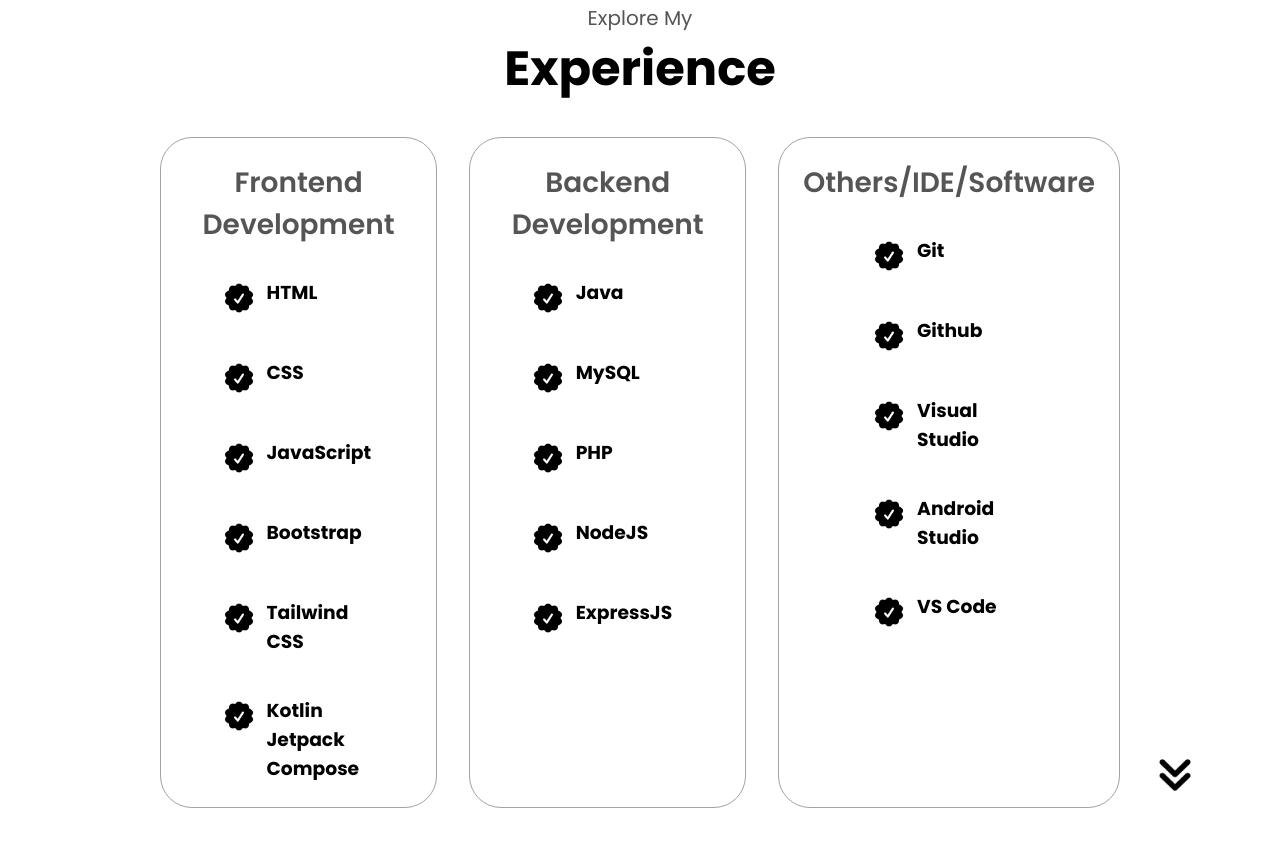
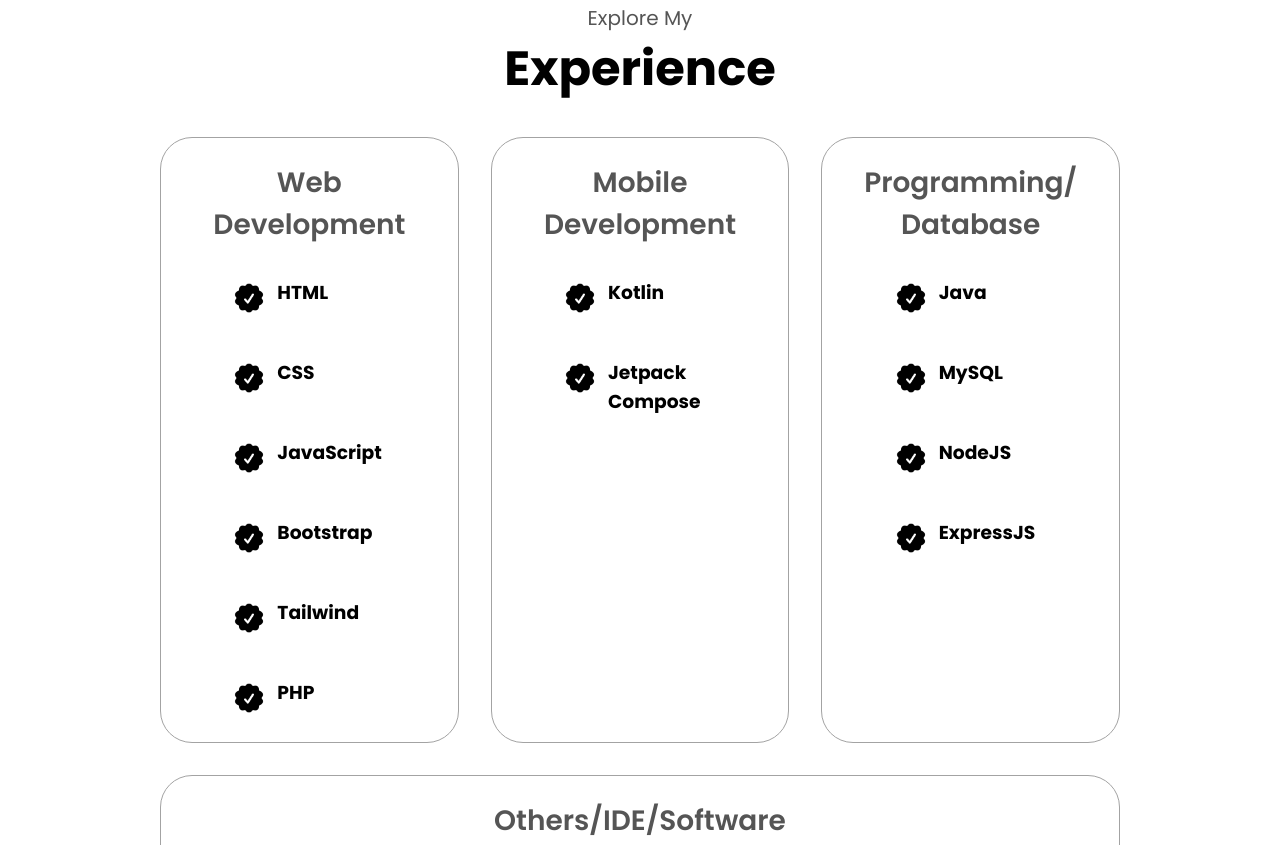
Before and after one commit to kcrosita23/website-portfolio-draft, a plain HTML site: page index.html in a window 1280 px wide. Shown: the part 1685-2530 px from the top of the page. Drawn offline with Linux system fonts and the light colour scheme.

Commit message:
update on icons

```diff
--- a/index.html
+++ b/index.html
@@ -92,12 +92,12 @@
             <div class="about-details-container">
                 <div class="about-containers">
                     <div class="details-container">
-                        <img src="./assets/experiencelogo.png" alt="Experience icon" class="icon">
+                        <img src="./assets/experiencelogo.png" alt="Experience icon" class="icon-check">
                         <h3>Experience</h3>
                         <p> 4months <br> Software Developer Coordinator Intern Lead </p>
                     </div>
                     <div class="details-container">
-                        <img src="./assets/educationlogo.png" alt="Education icon" class="icon">
+                        <img src="./assets/educationlogo.png" alt="Education icon" class="icon-check">
                         <h3>Education</h3>
                         <p> Bachelor's Degree <br> Bachelor of Science in Information Technology </p>
                     </div>
@@ -121,7 +121,7 @@
         <div class="experience-details-container">
             <div class="about-containers">
                 <div class="details-container">
-                    <h2 class="experience-sub-title">Frontend Development</h2>
+                    <h2 class="experience-sub-title">Web Development</h2>
                     <div class="article-container">
                         <article>
                             <img src="./assets/check.png"
@@ -160,7 +160,7 @@
                                 alt="Experience Icon"
                                 class="icon-check"/>
                             <div>
-                                <h3>Tailwind CSS</h3>
+                                <h3>Tailwind</h3>
                             </div>
                         </article>
                         <article>
@@ -168,13 +168,35 @@
                                 alt="Experience Icon"
                                 class="icon-check"/>
                             <div>
-                                <h3>Kotlin Jetpack Compose</h3>
+                                <h3>PHP</h3>
                             </div>
                         </article>
                     </div>
                 </div>
                 <div class="details-container">
-                    <h2 class="experience-sub-title">Backend Development</h2>
+                    <h2 class="experience-sub-title">Mobile Development</h2>
+                    <div class="article-container">
+                        <article>
+                            <img src="./assets/check.png"
+                                alt="Experience Icon"
+                                class="icon-check"/>
+                            <div>
+                                <h3>Kotlin</h3>
+                            </div>
+                        </article>
+                        <article>
+                            <img src="./assets/check.png"
+                                alt="Experience Icon"
+                                class="icon-check"/>
+                            <div>
+                                <h3>Jetpack Compose</h3>
+                            </div>
+                        </article>
+                    </div>
+                </div>
+                <div class="details-container">
+                    <h2 class="experience-sub-title">Programming/
+                        Database</h2>
                     <div class="article-container">
                         <article>
                             <img src="./assets/check.png"
@@ -190,14 +212,6 @@
                                 class="icon-check"/>
                             <div>
                                 <h3>MySQL</h3>
-                            </div>
-                        </article>
-                        <article>
-                            <img src="./assets/check.png"
-                                alt="Experience Icon"
-                                class="icon-check"/>
-                            <div>
-                                <h3>PHP</h3>
                             </div>
                         </article>
                         <article>
--- a/style.css
+++ b/style.css
@@ -444,7 +444,7 @@
 
 footer {
     height: 26vh;
-    margin: 0 1rem;
+    margin: 1rem;
 }
 
 footer p {
```
Also changed, not shown: script.js (line endings or trailing spaces).
